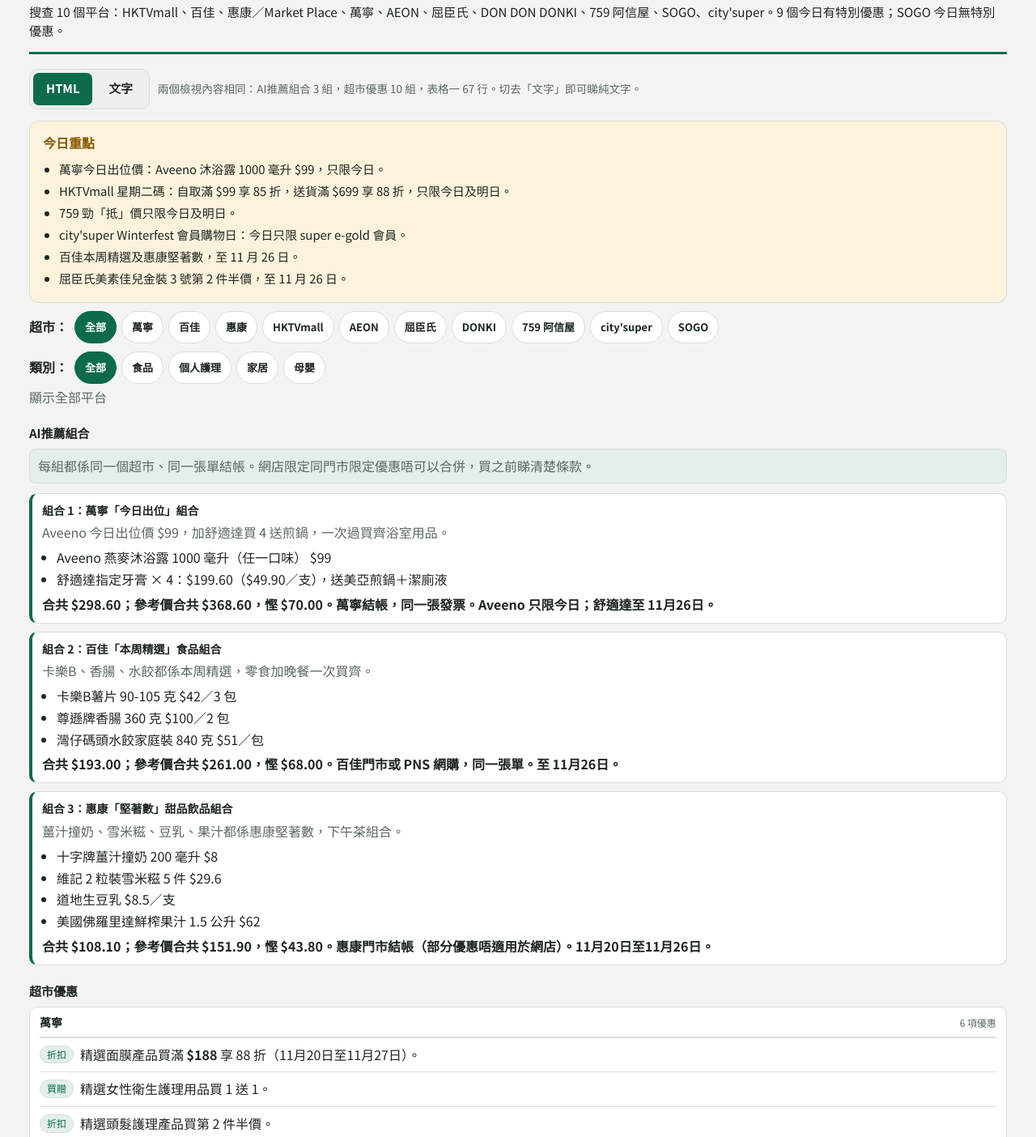
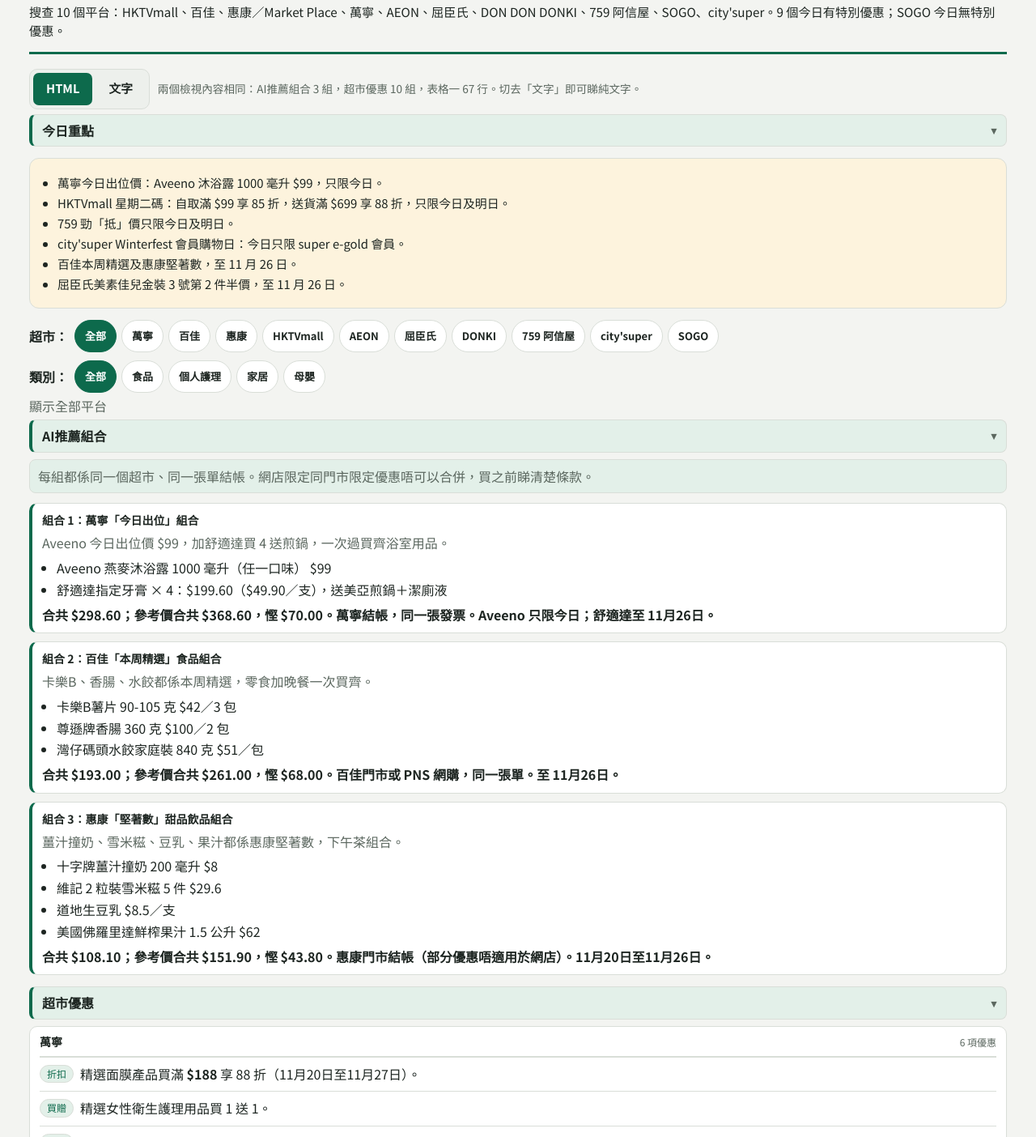
Before and after one commit to tomk0406/daily-briefings, a plain HTML site: page offers/index.html in a window 1280 px wide. Shown: the part 193-1597 px from the top of the page at 81% size. Drawn offline with Linux system fonts and the light colour scheme.

Commit message:
Daily briefings 2026-11-24 collapsible sections, prominent headings, category jump

```diff
--- a/offers/index.html
+++ b/offers/index.html
@@ -237,6 +237,12 @@ footer.notes p { margin: 6px 0;}
 .offers-v9 .mech-item.muted p { color: var(--muted, var(--hatch-widget-muted, #666));}
 .offers-v9 .mech-chip { flex: none; font-size: 12px; line-height: 1.4; padding: 2px 8px; border-radius: 999px; background: var(--accent-soft, var(--hatch-widget-surface-muted, #f5f5f5)); border: 1px solid var(--line, var(--hatch-widget-border, #ddd)); color: var(--accent, var(--hatch-widget-accent, #0d6a4c)); margin-top: 1px; white-space: nowrap;}
 .offers-v9 td .cat-pill { display: inline-block; font-size: 12px; padding: 1px 8px; border-radius: 999px; background: var(--accent-soft, var(--hatch-widget-surface-muted, #f5f5f5)); border: 1px solid var(--line, var(--hatch-widget-border, #ddd)); white-space: nowrap;}
+.offers-v9 .offers-section { margin: 0 0 14px;}
+.offers-v9 .sec-head { display: flex; align-items: center; justify-content: space-between; gap: 8px; width: 100%; text-align: left; font: inherit; font-size: 16px; font-weight: 700; line-height: 1.4; color: var(--ink, var(--hatch-widget-text, #222)); background: var(--accent-soft, var(--hatch-widget-surface-muted, #f5f5f5)); border: 1px solid var(--line, var(--hatch-widget-border, #ddd)); border-left: 4px solid var(--accent, var(--hatch-widget-accent, #0d6a4c)); border-radius: 8px; padding: 8px 12px; margin: 0 0 8px; cursor: pointer;}
+.offers-v9 .sec-head .sec-chev { flex: none; display: inline-block; font-size: 13px; color: var(--muted, var(--hatch-widget-muted, #666));}
+.offers-v9 .offers-section.collapsed .sec-body { display: none;}
+.offers-v9 .offers-section.collapsed .sec-head { margin-bottom: 0;}
+.offers-v9 .offers-section.collapsed .sec-head .sec-chev { transform: rotate(-90deg);}
 </style>
 </head>
 <body>
@@ -271,8 +277,11 @@ footer.notes p { margin: 6px 0;}
 
 <div class="compare mode-html" id="compare24">
 <section class="pane pane-html" aria-label="HTML">
+<div class="offers-v9">
+<div class="offers-section" id="sec-tips">
+<button type="button" class="sec-head" onclick="toggleOffersSection('sec-tips')" aria-expanded="true"><span class="sec-title">今日重點</span><span class="sec-chev">▾</span></button>
+<div class="sec-body">
 <div class="tips">
-<h2>今日重點</h2>
 <ul>
 <li>萬寧今日出位價：Aveeno 沐浴露 1000 毫升 $99，只限今日。</li>
 <li>HKTVmall 星期二碼：自取滿 $99 享 85 折，送貨滿 $699 享 88 折，只限今日及明日。</li>
@@ -282,7 +291,8 @@ footer.notes p { margin: 6px 0;}
 <li>屈臣氏美素佳兒金裝 3 號第 2 件半價，至 11 月 26 日。</li>
 </ul>
 </div>
-<div class="offers-v9">
+</div>
+</div>
 <div class="filter-bar" id="offers-filter">
 <span class="filter-label">超市：</span>
 <button type="button" class="fbtn" data-filter="all" aria-pressed="true" onclick="setOffersFilter('all')">全部</button>
@@ -306,8 +316,9 @@ footer.notes p { margin: 6px 0;}
 <button type="button" class="fbtn" aria-pressed="false" data-filter="母嬰" onclick="setOffersCategory('母嬰')">母嬰</button>
 </div>
 <p class="filter-note" id="offers-filter-note">顯示全部平台</p>
-<div class="ai-combos" id="ai-combos">
-<h2>AI推薦組合</h2>
+<div class="offers-section ai-combos" id="ai-combos">
+<button type="button" class="sec-head" onclick="toggleOffersSection('ai-combos')" aria-expanded="true"><span class="sec-title">AI推薦組合</span><span class="sec-chev">▾</span></button>
+<div class="sec-body">
 <p class="note">每組都係同一個超市、同一張單結帳。網店限定同門市限定優惠唔可以合併，買之前睇清楚條款。</p>
 <div class="combo" data-platform="萬寧">
 <h3>組合 1：萬寧「今日出位」組合</h3>
@@ -340,7 +351,10 @@ footer.notes p { margin: 6px 0;}
 <p class="combo-total">合共 $108.10；參考價合共 $151.90，慳 $43.80。惠康門市結帳（部分優惠唔適用於網店）。11月20日至11月26日。</p>
 </div>
 </div>
-<h2>超市優惠</h2>
+</div>
+<div class="offers-section" id="sec-mech">
+<button type="button" class="sec-head" onclick="toggleOffersSection('sec-mech')" aria-expanded="true"><span class="sec-title">超市優惠</span><span class="sec-chev">▾</span></button>
+<div class="sec-body">
 <div class="mech-group" data-platform="萬寧">
 <div class="mech-head"><h3>萬寧</h3><span class="mech-count">6 項優惠</span></div>
 <div class="mech-item"><span class="mech-chip">折扣</span><p>精選面膜產品買滿 <strong>$188</strong> 享 88 折（11月20日至11月27日）。</p></div>
@@ -406,7 +420,11 @@ footer.notes p { margin: 6px 0;}
 <div class="mech-head"><h3>SOGO</h3></div>
 <div class="mech-item muted"><p>今日無特別優惠（感謝祭已於 11 月 22 日結束）。</p></div>
 </div>
-<h2>表格一：個別優惠</h2>
+</div>
+</div>
+<div class="offers-section" id="sec-table">
+<button type="button" class="sec-head" onclick="toggleOffersSection('sec-table')" aria-expanded="true"><span class="sec-title">表格一：個別優惠</span><span class="sec-chev">▾</span></button>
+<div class="sec-body">
 <p id="offers-no-rows" style="display:none;">無符合篩選條件嘅商品。</p>
 <div class="tbl-wrap">
 <table>
@@ -491,6 +509,8 @@ footer.notes p { margin: 6px 0;}
 <tr data-platform="city'super" data-category="食品"><td>city'super</td><td><span class="cat-pill">食品</span></td><td>Foodie Wonderland Elite Feast Pass（22 張體驗券）</td><td>$399（原價 $480）</td><td>未能核實</td><td>city'super獨家</td><td>早鳥期至 11月28日下午 6 時；活動日 11月29日</td><td>只限 11月29日於 city'super 國際金融中心商場店使用；名額有限，售完即止</td></tr>
 </tbody>
 </table>
+</div>
+</div>
 </div>
 <p class="footer">價錢以門市／網店當日為準。數量有限，售完即止。</p>
 </div>
```
